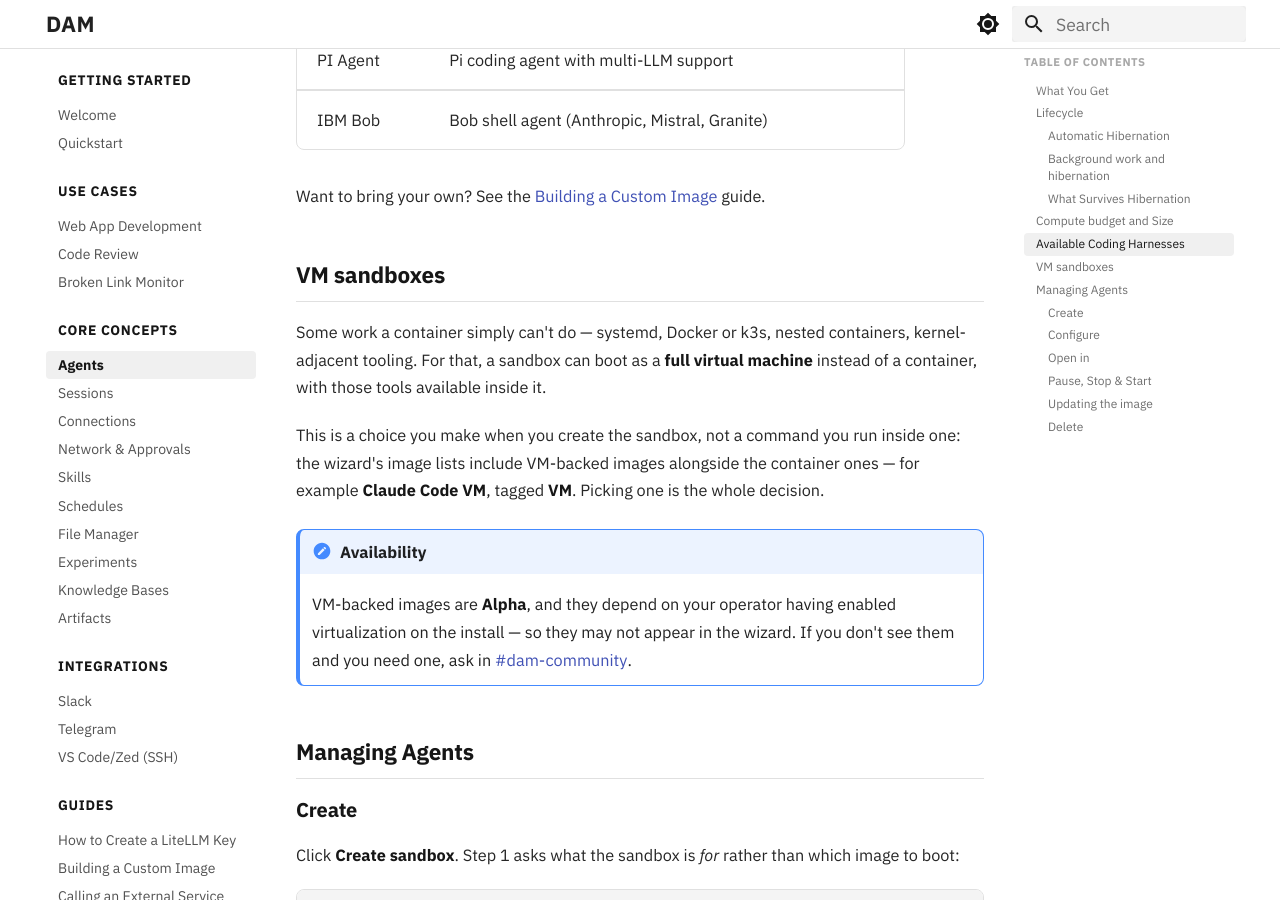
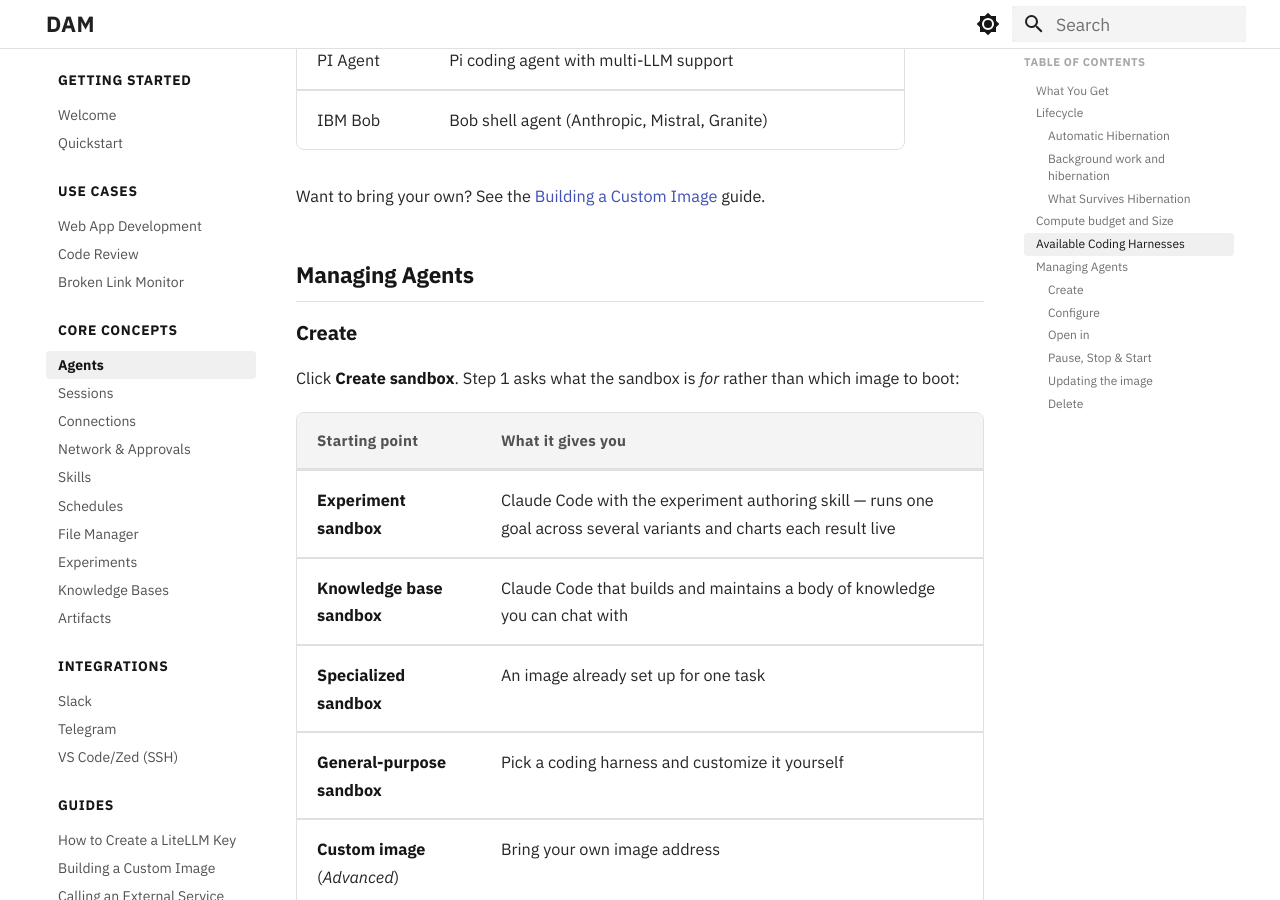
Before and after one commit to dam-agents/docs, an MkDocs documentation site: the page built from docs/core-concepts/agents.md, in a window 1280 px wide and 900 px high, scrolled down 4610 px. Built offline with MkDocs 1.6.1 and Material for MkDocs 9.7.7, drawn with Linux system fonts in a browser that asks for light colours.

Commit message:
docs: remove the VM sandboxes section and Claude Code VM card (#60)
VM sandboxes sit behind a per-user experimental feature, so the site
shouldn't describe them at all — not the capability, not the wizard
switch, not the images it reveals.

Removes the "VM sandboxes" section from agents.md (including the
availability note) and the Claude Code VM card from the welcome page.
The card was the only inbound link to the #vm-sandboxes anchor, so
nothing dangles; the harness grid drops to four cards with
similar-length bodies, so the row still reads evenly.

Verified no residue anywhere in the built HTML: no "VM sandbox",
"virtual machine", "Claude Code VM", "k3s", or "virtualization".

Assisted-by: Claude Fable 5 <noreply@anthropic.com>

```diff
--- a/docs/core-concepts/agents.md
+++ b/docs/core-concepts/agents.md
@@ -109,21 +109,6 @@ An agent runs one **coding harness** — the AI software inside the pod:
 
 Want to bring your own? See the [Building a Custom Image](../guides/custom-image.md) guide.
 
-## VM sandboxes
-
-Some work a container simply can't do — systemd, Docker or k3s, nested containers, kernel-adjacent
-tooling. For that, a sandbox can boot as a **full virtual machine** instead of a container, with
-those tools available inside it.
-
-This is a choice you make when you create the sandbox, not a command you run inside one: the
-wizard's image lists include VM-backed images alongside the container ones — for example
-**Claude Code VM**, tagged **VM**. Picking one is the whole decision.
-
-!!! note "Availability"
-    VM-backed images are **Alpha**, and they depend on your operator having enabled virtualization
-    on the install — so they may not appear in the wizard. If you don't see them and you need one,
-    ask in [#dam-community](../reference/contact.md).
-
 ## Managing Agents
 
 ### Create
```
Also changed, not shown: docs/index.md (+0 -6 lines).
